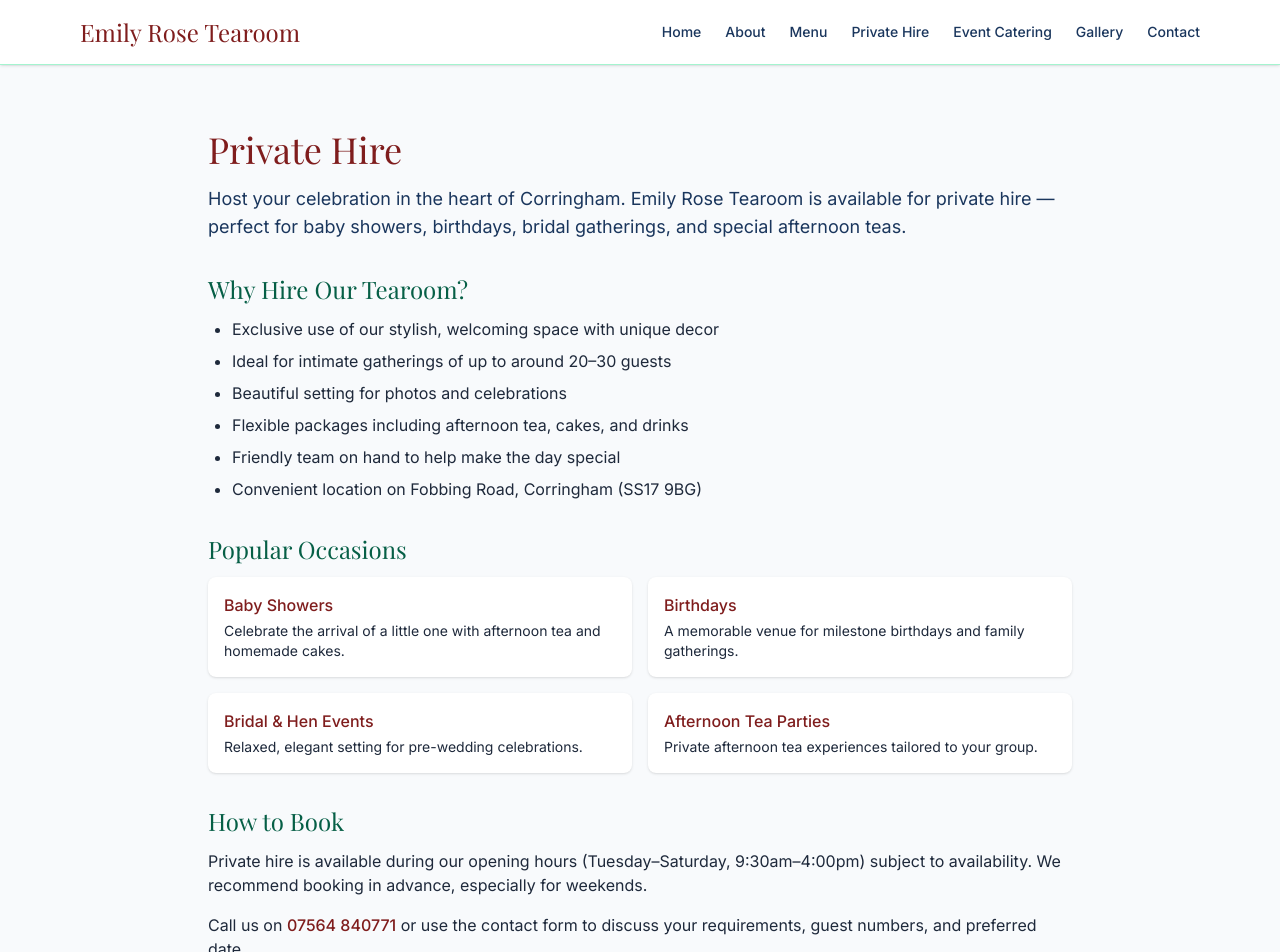
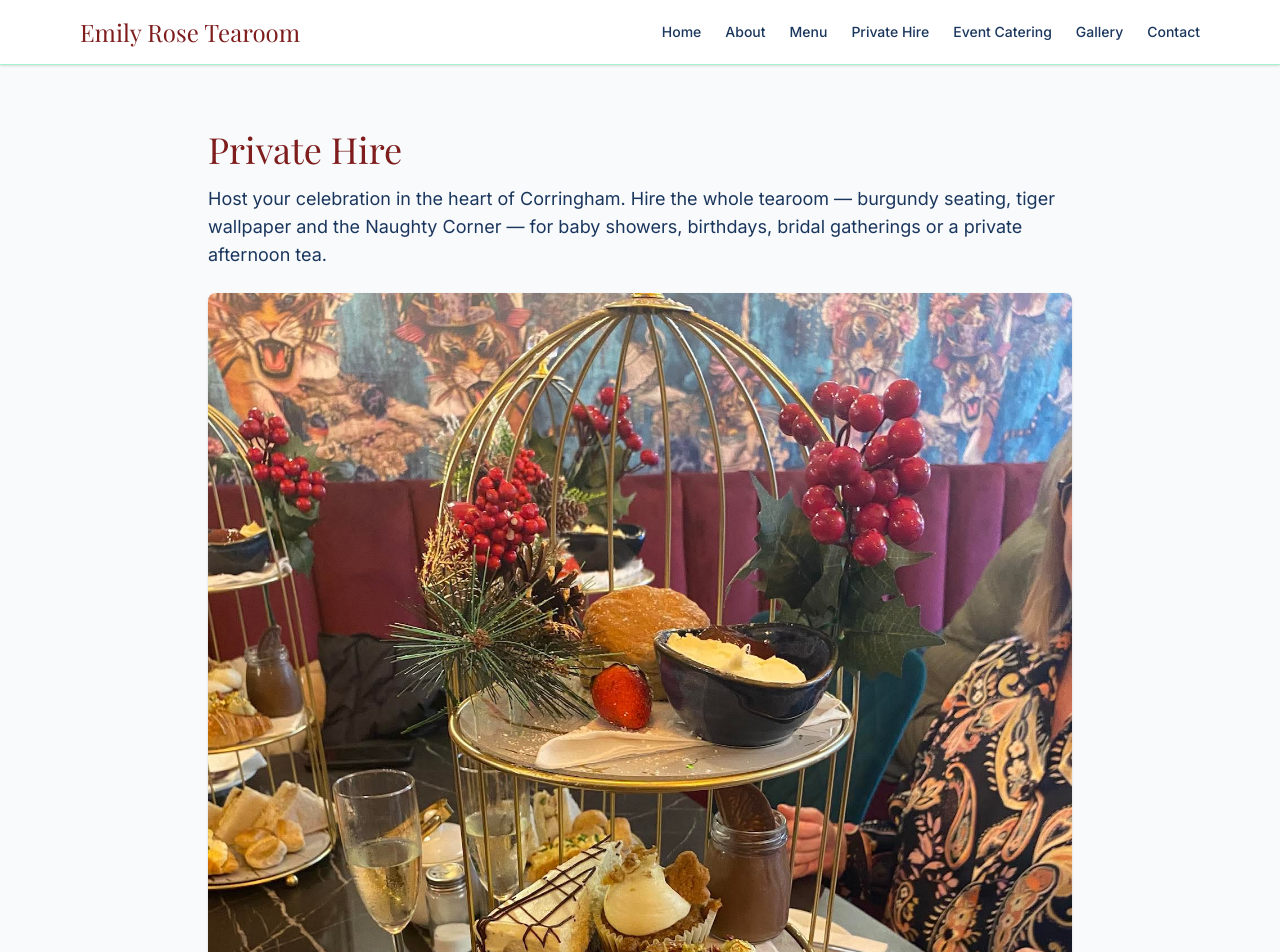
Before and after one commit to mcfearless75/emily-rose-tearoom, a Next.js app: page /private-hire in a window 1280 px wide. Shown: the top 952 px of the page. Built offline with nearby package versions, Linux system fonts and the light colour scheme; a web font is replaced by a local one.

Commit message:
Highlight Naughty Corner and unique decor on private hire page

```diff
--- a/src/app/private-hire/page.tsx
+++ b/src/app/private-hire/page.tsx
@@ -1,21 +1,22 @@
 import type { Metadata } from "next";
 import Link from "next/link";
+import Image from "next/image";
 
 export const metadata: Metadata = {
   title: "Private Hire | Book the Tearoom for Events",
   description:
-    "Hire Emily Rose Tearoom in Corringham for private events, baby showers, birthdays, afternoon tea parties and celebrations. Exclusive use of our welcoming space in Essex.",
+    "Hire Emily Rose Tearoom in Corringham for private events, baby showers, birthdays and afternoon tea parties. Exclusive use of our jewel-toned space with the Naughty Corner.",
   keywords: [
     "private hire Corringham",
     "hire tearoom Essex",
     "baby shower venue Corringham",
     "birthday tea party Essex",
     "private afternoon tea Corringham",
-    "event venue Stanford-le-Hope",
+    "Naughty Corner tearoom",
   ],
   openGraph: {
     title: "Private Hire | Emily Rose Tearoom",
-    description: "Book exclusive use of our Corringham tearoom for celebrations and private events.",
+    description: "Book exclusive use of our Corringham tearoom — including the Naughty Corner — for celebrations.",
     type: "website",
   },
 };
@@ -25,50 +26,61 @@ export default function PrivateHire() {
     <div className="max-w-4xl mx-auto px-4 py-16">
       <h1 className="font-serif text-4xl text-burgundy mb-4">Private Hire</h1>
       <p className="text-lg text-navy mb-6">
-        Host your celebration in the heart of Corringham. Emily Rose Tearoom is available for private hire — perfect for baby showers, birthdays, bridal gatherings, and special afternoon teas.
+        Host your celebration in the heart of Corringham. Hire the whole tearoom — burgundy seating, tiger wallpaper and the Naughty Corner — for baby showers, birthdays, bridal gatherings or a private afternoon tea.
       </p>
 
-      <h2 className="font-serif text-2xl text-emerald mt-8 mb-3">Why Hire Our Tearoom?</h2>
+      <div className="mb-8">
+        <Image
+          src="/images/FB_IMG_1792480381489.jpg"
+          alt="Afternoon tea setup at Emily Rose Tearoom"
+          width={800}
+          height={500}
+          className="rounded-lg shadow w-full h-auto object-cover"
+          unoptimized
+        />
+      </div>
+
+      <h2 className="font-serif text-2xl text-emerald mt-8 mb-3">Why hire our room?</h2>
       <ul className="list-disc pl-6 space-y-2 mb-6">
-        <li>Exclusive use of our stylish, welcoming space with unique decor</li>
-        <li>Ideal for intimate gatherings of up to around 20–30 guests</li>
-        <li>Beautiful setting for photos and celebrations</li>
-        <li>Flexible packages including afternoon tea, cakes, and drinks</li>
-        <li>Friendly team on hand to help make the day special</li>
-        <li>Convenient location on Fobbing Road, Corringham (SS17 9BG)</li>
+        <li>Exclusive use of a distinctive space — not a generic function room</li>
+        <li>The Naughty Corner and tiger wallpaper make it memorable for photos</li>
+        <li>Ideal for intimate groups (around 20–30 guests)</li>
+        <li>Flexible packages: afternoon tea on the stand, cakes, sandwiches and drinks</li>
+        <li>Friendly team who already know how to look after celebrations</li>
+        <li>Easy location on Fobbing Road, Corringham (SS17 9BG)</li>
       </ul>
 
-      <h2 className="font-serif text-2xl text-emerald mt-8 mb-3">Popular Occasions</h2>
+      <h2 className="font-serif text-2xl text-emerald mt-8 mb-3">Popular occasions</h2>
       <div className="grid md:grid-cols-2 gap-4 mb-8">
         <div className="bg-white p-4 rounded-lg shadow">
           <h3 className="font-medium text-burgundy mb-1">Baby Showers</h3>
-          <p className="text-sm">Celebrate the arrival of a little one with afternoon tea and homemade cakes.</p>
+          <p className="text-sm">Afternoon tea and homemade cakes in a room that photographs well.</p>
         </div>
         <div className="bg-white p-4 rounded-lg shadow">
           <h3 className="font-medium text-burgundy mb-1">Birthdays</h3>
-          <p className="text-sm">A memorable venue for milestone birthdays and family gatherings.</p>
+          <p className="text-sm">Milestone birthdays and family gatherings with character.</p>
         </div>
         <div className="bg-white p-4 rounded-lg shadow">
           <h3 className="font-medium text-burgundy mb-1">Bridal & Hen Events</h3>
-          <p className="text-sm">Relaxed, elegant setting for pre-wedding celebrations.</p>
+          <p className="text-sm">Relaxed but special setting for pre-wedding gatherings.</p>
         </div>
         <div className="bg-white p-4 rounded-lg shadow">
-          <h3 className="font-medium text-burgundy mb-1">Afternoon Tea Parties</h3>
-          <p className="text-sm">Private afternoon tea experiences tailored to your group.</p>
+          <h3 className="font-medium text-burgundy mb-1">Private Afternoon Tea</h3>
+          <p className="text-sm">The birdcage stand and the whole room to yourselves.</p>
         </div>
       </div>
 
-      <h2 className="font-serif text-2xl text-emerald mt-8 mb-3">How to Book</h2>
+      <h2 className="font-serif text-2xl text-emerald mt-8 mb-3">How to book</h2>
       <p className="mb-4">
-        Private hire is available during our opening hours (Tuesday–Saturday, 9:30am–4:00pm) subject to availability. We recommend booking in advance, especially for weekends.
+        Private hire is available during opening hours (Tuesday–Saturday, 9:30am–4:00pm), subject to availability. Weekends book up — get in touch early.
       </p>
       <p className="mb-6">
-        Call us on <a href="tel:07564840771" className="text-burgundy font-medium">07564 840771</a> or use the contact form to discuss your requirements, guest numbers, and preferred date.
+        Call <a href="tel:07564840771" className="text-burgundy font-medium">07564 840771</a> or use the contact form. Tell us the date, guest numbers, and whether you want the Naughty Corner highlighted.
       </p>
 
       <div className="bg-emerald-50 p-6 rounded-lg">
         <h3 className="font-serif text-xl text-navy mb-2">Ready to celebrate?</h3>
-        <p className="mb-4">Get in touch and we’ll help plan a special occasion at Emily Rose Tearoom.</p>
+        <p className="mb-4">We’ll help plan a special occasion that feels like Emily Rose, not a standard venue hire.</p>
         <Link href="/contact" className="inline-block bg-burgundy text-white px-5 py-2 rounded-md font-medium">
           Enquire Now
         </Link>
```
